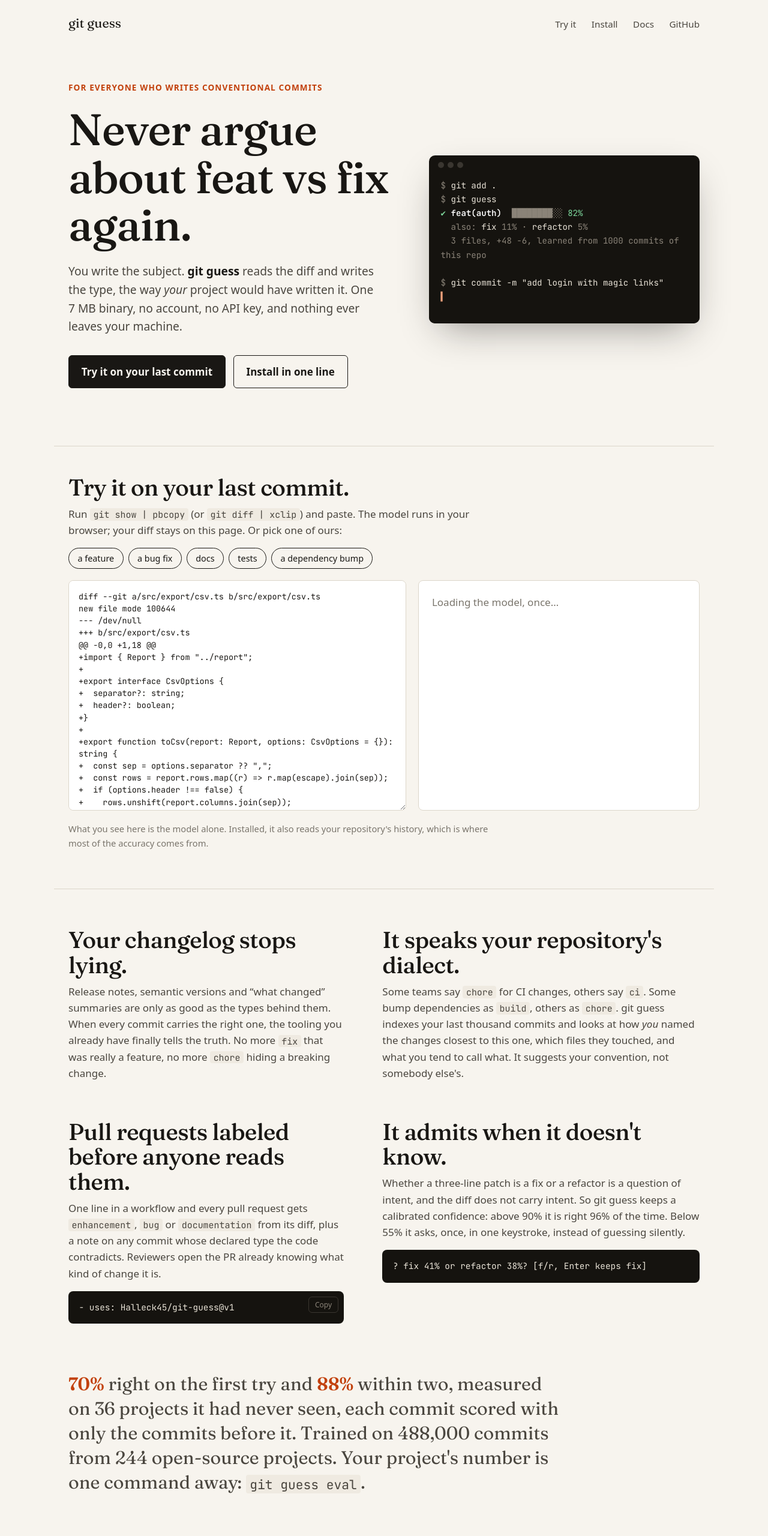
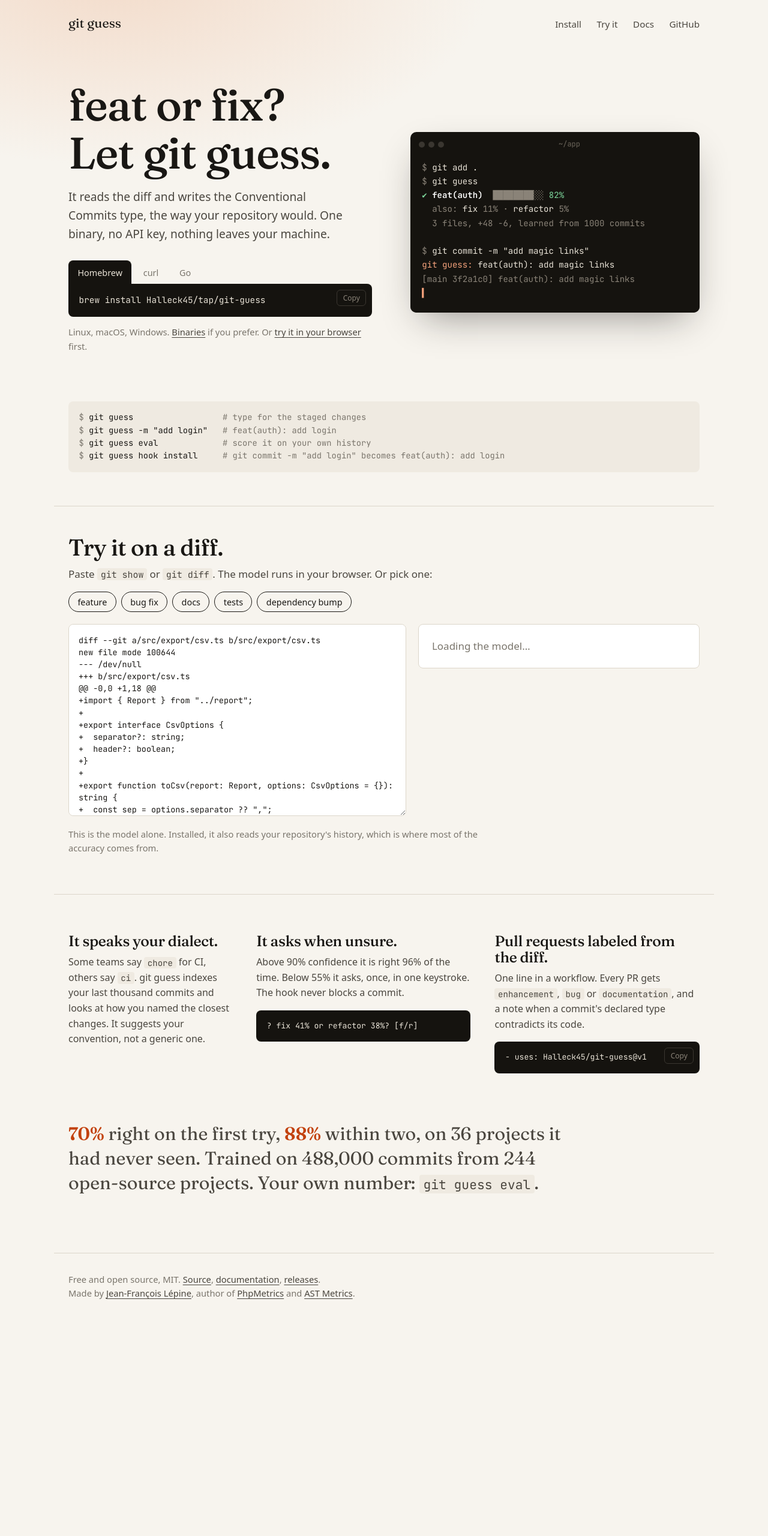
Before and after one commit to Halleck45/git-guess, a plain HTML site: page web/index.html in a window 1280 px wide. Shown: the top 2560 px of the page at 60% size. After the commit the page ends 2232 px from the top, so only its background shows below. Drawn offline with Linux system fonts and the light colour scheme; a script that the page names is missing.

Commit message:
docs: move install into the hero and cut the copy

```diff
--- a/web/app.js
+++ b/web/app.js
@@ -130,11 +130,11 @@
     ['<span class="t-dim">$ </span>git guess'],
     ['<span class="t-ok">✔</span> <span class="t-b">feat(auth)</span>  <span class="t-dim">████████░░</span> <span class="t-ok">82%</span>', 0],
     ['<span class="t-dim">  also:</span> fix <span class="t-dim">11% ·</span> refactor <span class="t-dim">5%</span>', 0],
-    ['<span class="t-dim">  3 files, +48 −6, learned from 1000 commits of this repo</span>', 0],
+    ['<span class="t-dim">  3 files, +48 −6, learned from 1000 commits</span>', 0],
     [''],
-    ['<span class="t-dim">$ </span>git commit -m "add login with magic links"'],
-    ['<span class="t-acc">git guess:</span> feat(auth): add login with magic links', 0],
-    ['<span class="t-dim">[main 3f2a1c0] feat(auth): add login with magic links</span>', 0],
+    ['<span class="t-dim">$ </span>git commit -m "add magic links"'],
+    ['<span class="t-acc">git guess:</span> feat(auth): add magic links', 0],
+    ['<span class="t-dim">[main 3f2a1c0] feat(auth): add magic links</span>', 0],
   ];
   const demo = $('#demo');
   const reduced = matchMedia('(prefers-reduced-motion: reduce)').matches;
@@ -186,13 +186,11 @@
     const pct = Math.min(99, Math.round(r.confidence * 100));
     const low = r.confidence < 0.55;
     const alts = r.candidates.slice(1).filter((c) => c.p >= 0.01).map((c) => '<span><b>' + esc(c.type) + '</b> ' + Math.round(c.p * 100) + '%</span>').join('');
-    const why = (list, cls) => list.map((c) => '<li class="' + cls + '"><span>' + esc(c.feature) + '</span><span>' + (c.weight >= 0 ? '+' : '') + c.weight.toFixed(2) + '</span></li>').join('');
     result.innerHTML =
       '<div class="r-head"><span class="r-type">' + esc(r.header.replace(/:$/, '')) + '</span><span class="r-conf' + (low ? ' low' : '') + '">' + pct + '%</span>' + (low ? '<span class="r-conf low">would ask you</span>' : '') + '</div>' +
       '<div class="r-bar"><i style="width:' + pct + '%"></i></div>' +
       '<div class="r-alts"><span class="t-dim">also:</span>' + alts + '</div>' +
-      '<div class="r-meta">' + r.files + ' file' + (r.files === 1 ? '' : 's') + ', +' + r.added + ' −' + r.removed + '</div>' +
-      (r.against ? '<div class="r-why"><h4>why ' + esc(r.type) + ' rather than ' + esc(r.against) + '</h4><ul>' + why(r.for || [], 'plus') + why((r.contra || []).slice(0, 3), 'minus') + '</ul></div>' : '');
+      '<div class="r-meta">' + r.files + ' file' + (r.files === 1 ? '' : 's') + ', +' + r.added + ' −' + r.removed + '</div>';
   }
   function esc(s) { return String(s).replace(/[&<>"]/g, (c) => ({ '&': '&amp;', '<': '&lt;', '>': '&gt;', '"': '&quot;' }[c])); }
 
--- a/web/index.html
+++ b/web/index.html
@@ -3,9 +3,9 @@
 <head>
 <meta charset="utf-8">
 <meta name="viewport" content="width=device-width, initial-scale=1">
-<title>git guess · never argue about feat vs fix again</title>
-<meta name="description" content="git guess reads your diff and writes the Conventional Commits type for you. It learns your repository's habits, labels your pull requests, and asks when it is not sure. One binary, nothing leaves your machine. Try it on your last commit, right here.">
-<meta property="og:title" content="git guess · never argue about feat vs fix again">
+<title>git guess · feat or fix? Let git guess.</title>
+<meta name="description" content="git guess reads the diff and writes the Conventional Commits type, the way your repository would. One binary, no API key, nothing leaves your machine. Try it in your browser.">
+<meta property="og:title" content="git guess · feat or fix? Let git guess.">
 <meta property="og:description" content="Reads the diff, writes the Conventional Commits type, learns your repository. Try it in your browser.">
 <meta property="og:image" content="https://halleck45.github.io/git-guess/demo.svg">
 <link rel="icon" href="favicon.svg" type="image/svg+xml">
@@ -18,98 +18,84 @@
 <header class="top">
   <a class="brand" href="#">git guess</a>
   <nav>
+    <a href="#install">Install</a>
     <a href="#try">Try it</a>
-    <a href="#install">Install</a>
     <a href="https://github.com/Halleck45/git-guess/tree/main/docs">Docs</a>
     <a href="https://github.com/Halleck45/git-guess">GitHub</a>
   </nav>
 </header>
 
-<section class="hero">
+<section class="hero" id="install">
   <div class="hero-copy">
-    <p class="eyebrow">For everyone who writes Conventional Commits</p>
-    <h1>Never argue about <span class="nowrap">feat vs fix</span> again.</h1>
-    <p class="lead">You write the subject. <strong>git guess</strong> reads the diff and writes the type, the way <em>your</em> project would have written it. One 7&nbsp;MB binary, no account, no API key, and nothing ever leaves your machine.</p>
-    <p class="cta"><a class="btn primary" href="#try">Try it on your last commit</a><a class="btn" href="#install">Install in one line</a></p>
+    <h1>feat or fix?<br>Let git guess.</h1>
+    <p class="lead">It reads the diff and writes the Conventional Commits type, the way your repository would. One binary, no API key, nothing leaves your machine.</p>
+    <div class="tabs" role="tablist">
+      <button role="tab" aria-selected="true" data-tab="brew">Homebrew</button>
+      <button role="tab" data-tab="curl">curl</button>
+      <button role="tab" data-tab="go">Go</button>
+    </div>
+    <div class="panes">
+      <pre data-pane="brew" class="active"><code>brew install Halleck45/tap/git-guess</code><button class="copy" aria-label="Copy">Copy</button></pre>
+      <pre data-pane="curl"><code>curl -fsSL https://raw.githubusercontent.com/Halleck45/git-guess/main/install.sh | sh</code><button class="copy" aria-label="Copy">Copy</button></pre>
+      <pre data-pane="go"><code>go install github.com/Halleck45/git-guess/cmd/git-guess@latest</code><button class="copy" aria-label="Copy">Copy</button></pre>
+    </div>
+    <p class="after">Linux, macOS, Windows. <a href="https://github.com/Halleck45/git-guess/releases">Binaries</a> if you prefer. Or <a href="#try">try it in your browser</a> first.</p>
   </div>
   <div class="terminal" aria-label="Terminal demo">
-    <div class="bar"><i></i><i></i><i></i></div>
+    <div class="bar"><i></i><i></i><i></i><span>~/app</span></div>
     <pre id="demo"></pre>
   </div>
 </section>
 
+<section class="daily">
+  <pre><code><span class="t-dim">$</span> git guess                  <span class="t-dim"># type for the staged changes</span>
+<span class="t-dim">$</span> git guess -m "add login"   <span class="t-dim"># feat(auth): add login</span>
+<span class="t-dim">$</span> git guess eval             <span class="t-dim"># score it on your own history</span>
+<span class="t-dim">$</span> git guess hook install     <span class="t-dim"># git commit -m "add login" becomes feat(auth): add login</span></code></pre>
+</section>
+
 <section id="try" class="play">
   <div class="play-head">
-    <h2>Try it on your last commit.</h2>
-    <p>Run <code>git show | pbcopy</code> (or <code>git diff | xclip</code>) and paste. The model runs in your browser; your diff stays on this page. Or pick one of ours:</p>
+    <h2>Try it on a diff.</h2>
+    <p>Paste <code>git show</code> or <code>git diff</code>. The model runs in your browser. Or pick one:</p>
     <div class="examples" role="group" aria-label="Examples">
-      <button data-example="feat">a feature</button>
-      <button data-example="fix">a bug fix</button>
+      <button data-example="feat">feature</button>
+      <button data-example="fix">bug fix</button>
       <button data-example="docs">docs</button>
       <button data-example="test">tests</button>
-      <button data-example="deps">a dependency bump</button>
+      <button data-example="deps">dependency bump</button>
     </div>
   </div>
   <div class="play-grid">
     <textarea id="diff" spellcheck="false" aria-label="Unified diff"></textarea>
-    <div class="result" id="result"><div class="loading" id="loading">Loading the model, once…</div></div>
+    <div class="result" id="result"><div class="loading" id="loading">Loading the model…</div></div>
   </div>
-  <p class="note">What you see here is the model alone. Installed, it also reads your repository's history, which is where most of the accuracy comes from.</p>
+  <p class="note">This is the model alone. Installed, it also reads your repository's history, which is where most of the accuracy comes from.</p>
 </section>
 
 <section class="benefits">
   <article>
-    <h2>Your changelog stops lying.</h2>
-    <p>Release notes, semantic versions and “what changed” summaries are only as good as the types behind them. When every commit carries the right one, the tooling you already have finally tells the truth. No more <code>fix</code> that was really a feature, no more <code>chore</code> hiding a breaking change.</p>
+    <h2>It speaks your dialect.</h2>
+    <p>Some teams say <code>chore</code> for CI, others say <code>ci</code>. git guess indexes your last thousand commits and looks at how you named the closest changes. It suggests your convention, not a generic one.</p>
   </article>
   <article>
-    <h2>It speaks your repository's dialect.</h2>
-    <p>Some teams say <code>chore</code> for CI changes, others say <code>ci</code>. Some bump dependencies as <code>build</code>, others as <code>chore</code>. git guess indexes your last thousand commits and looks at how <em>you</em> named the changes closest to this one, which files they touched, and what you tend to call what. It suggests your convention, not somebody else's.</p>
+    <h2>It asks when unsure.</h2>
+    <p>Above 90% confidence it is right 96% of the time. Below 55% it asks, once, in one keystroke. The hook never blocks a commit.</p>
+    <pre><code>? fix 41% or refactor 38%? [f/r]</code></pre>
   </article>
   <article>
-    <h2>Pull requests labeled before anyone reads them.</h2>
-    <p>One line in a workflow and every pull request gets <code>enhancement</code>, <code>bug</code> or <code>documentation</code> from its diff, plus a note on any commit whose declared type the code contradicts. Reviewers open the PR already knowing what kind of change it is.</p>
+    <h2>Pull requests labeled from the diff.</h2>
+    <p>One line in a workflow. Every PR gets <code>enhancement</code>, <code>bug</code> or <code>documentation</code>, and a note when a commit's declared type contradicts its code.</p>
     <pre><code>- uses: Halleck45/git-guess@v1</code><button class="copy" aria-label="Copy">Copy</button></pre>
-  </article>
-  <article>
-    <h2>It admits when it doesn't know.</h2>
-    <p>Whether a three-line patch is a fix or a refactor is a question of intent, and the diff does not carry intent. So git guess keeps a calibrated confidence: above 90% it is right 96% of the time. Below 55% it asks, once, in one keystroke, instead of guessing silently.</p>
-    <pre><code>? fix 41% or refactor 38%? [f/r, Enter keeps fix]</code></pre>
   </article>
 </section>
 
 <section class="numbers">
-  <p><b>70%</b> right on the first try and <b>88%</b> within two, measured on 36 projects it had never seen, each commit scored with only the commits before it. Trained on 488,000 commits from 244 open-source projects. Your project's number is one command away: <code>git guess eval</code>.</p>
-</section>
-
-<section id="install" class="install">
-  <h2>Install in one line.</h2>
-  <div class="tabs" role="tablist">
-    <button role="tab" aria-selected="true" data-tab="brew">Homebrew</button>
-    <button role="tab" data-tab="curl">curl</button>
-    <button role="tab" data-tab="go">Go</button>
-  </div>
-  <div class="panes">
-    <pre data-pane="brew" class="active"><code>brew install Halleck45/tap/git-guess</code><button class="copy" aria-label="Copy">Copy</button></pre>
-    <pre data-pane="curl"><code>curl -fsSL https://raw.githubusercontent.com/Halleck45/git-guess/main/install.sh | sh</code><button class="copy" aria-label="Copy">Copy</button></pre>
-    <pre data-pane="go"><code>go install github.com/Halleck45/git-guess/cmd/git-guess@latest</code><button class="copy" aria-label="Copy">Copy</button></pre>
-  </div>
-  <div class="then">
-    <div>
-      <h3>See what to expect on your project</h3>
-      <pre><code>git guess eval</code></pre>
-      <p>Replays your last 200 commits and scores itself against what you actually wrote.</p>
-    </div>
-    <div>
-      <h3>Then forget about it</h3>
-      <pre><code>git guess hook install</code></pre>
-      <p><code>git commit -m "add login"</code> becomes <code>feat(auth): add login</code>. A plain <code>git commit</code> opens your editor with the type already there. Uninstall in one command, skip once with <code>GIT_GUESS_HOOK=0</code>.</p>
-    </div>
-  </div>
+  <p><b>70%</b> right on the first try, <b>88%</b> within two, on 36 projects it had never seen. Trained on 488,000 commits from 244 open-source projects. Your own number: <code>git guess eval</code>.</p>
 </section>
 
 <footer>
-  <p>Free and open source, MIT. <a href="https://github.com/Halleck45/git-guess">Source</a>, <a href="https://github.com/Halleck45/git-guess/tree/main/docs">documentation</a>, <a href="https://github.com/Halleck45/git-guess/releases">releases</a>.<br>Made by <a href="https://github.com/Halleck45">Jean-François Lépine</a>, author of PhpMetrics.</p>
+  <p>Free and open source, MIT. <a href="https://github.com/Halleck45/git-guess">Source</a>, <a href="https://github.com/Halleck45/git-guess/tree/main/docs">documentation</a>, <a href="https://github.com/Halleck45/git-guess/releases">releases</a>.<br>Made by <a href="https://github.com/Halleck45">Jean-François Lépine</a>, author of <a href="https://phpmetrics.org">PhpMetrics</a> and <a href="https://github.com/Halleck45/ast-metrics">AST Metrics</a>.</p>
 </footer>
 
 <script src="wasm_exec.js"></script>
--- a/web/style.css
+++ b/web/style.css
@@ -26,23 +26,27 @@
 nav a { color: var(--ink2); text-decoration: none; font-size: .95rem; }
 nav a:hover { color: var(--accent); }
 
-.hero { display: grid; grid-template-columns: 1.15fr .95fr; gap: 3.5rem; align-items: center; padding-top: 3.5rem; padding-bottom: 5rem; }
-.eyebrow { color: var(--accent); font-size: .85rem; letter-spacing: .08em; text-transform: uppercase; font-weight: 600; margin-bottom: 1.2rem; }
-.lead { font-size: 1.2rem; color: var(--ink2); max-width: 32rem; margin-top: 1.4rem; }
-.lead strong { color: var(--ink); font-weight: 600; }
-.cta { display: flex; flex-wrap: wrap; gap: .8rem; margin-top: 2rem; }
-.btn { display: inline-block; padding: .8rem 1.3rem; border-radius: 6px; border: 1.5px solid var(--ink); color: var(--ink); font-weight: 600; text-decoration: none; background: transparent; }
-.btn:hover { background: var(--paper2); }
-.btn.primary { background: var(--ink); color: var(--paper); }
-.btn.primary:hover { background: #000; }
+body::before { content: ""; position: absolute; inset: 0 0 auto 0; height: 46rem; z-index: -1; background: radial-gradient(60rem 30rem at 15% -5%, #f3dccb 0%, transparent 65%); }
+body { position: relative; }
+.hero { display: grid; grid-template-columns: 1.05fr 1fr; gap: 4rem; align-items: center; padding-top: 3.5rem; padding-bottom: 4rem; }
+.lead { font-size: 1.2rem; color: var(--ink2); max-width: 30rem; margin: 1.2rem 0 1.8rem; }
+.after { color: var(--muted); font-size: .92rem; margin-top: .9rem; }
+.after a { color: var(--ink2); }
 
 .terminal { background: var(--term); border-radius: 10px; box-shadow: 0 24px 60px -20px rgba(25,23,20,.45); overflow: hidden; }
 .terminal .bar { display: flex; gap: 6px; padding: .7rem .9rem; }
+.terminal .bar { align-items: center; }
 .terminal .bar i { width: 10px; height: 10px; border-radius: 50%; background: #3a3630; }
+.terminal .bar span { margin-left: auto; margin-right: auto; color: #6b655a; font-family: var(--mono); font-size: .75rem; }
 .terminal pre { margin: 0; padding: .4rem 1.2rem 1.3rem; min-height: 15.5rem; font-size: .88rem; line-height: 1.65; color: var(--term-fg); white-space: pre-wrap; }
 .t-dim { color: #8a8378; } .t-ok { color: #7cd49a; } .t-b { font-weight: 600; color: #fff; } .t-acc { color: #f4a27c; }
 .cursor::after { content: "▍"; color: #f4a27c; animation: blink 1s steps(1) infinite; }
 @keyframes blink { 50% { opacity: 0; } }
+
+.daily { padding-bottom: 3.5rem; }
+.daily pre { background: var(--paper2); color: var(--ink); padding-right: 1.1rem; font-size: .86rem; }
+.daily .t-dim { color: var(--muted); }
+.daily code { white-space: pre; }
 
 .play { padding-top: 3rem; padding-bottom: 3rem; border-top: 1px solid var(--line); }
 .play-head p { color: var(--ink2); max-width: 44rem; }
@@ -50,9 +54,9 @@
 .examples button { background: transparent; color: var(--ink); border: 1px solid var(--ink); border-radius: 999px; padding: .3rem .9rem; cursor: pointer; font: inherit; font-size: .9rem; }
 .examples button:hover { background: var(--ink); color: var(--paper); }
 .play-grid { display: grid; grid-template-columns: 1.2fr 1fr; gap: 1.2rem; }
-textarea { width: 100%; min-height: 24rem; resize: vertical; background: #fff; color: var(--ink); border: 1px solid var(--line); border-radius: 8px; padding: 1rem; font-size: .84rem; line-height: 1.5; outline: none; }
+textarea { width: 100%; min-height: 20rem; resize: vertical; background: #fff; color: var(--ink); border: 1px solid var(--line); border-radius: 8px; padding: 1rem; font-size: .84rem; line-height: 1.5; outline: none; }
 textarea:focus { border-color: var(--ink); }
-.result { background: #fff; border: 1px solid var(--line); border-radius: 8px; padding: 1.4rem; min-height: 24rem; }
+.result { background: #fff; border: 1px solid var(--line); border-radius: 8px; padding: 1.4rem; align-self: start; }
 .loading, .empty { color: var(--muted); }
 .r-head { display: flex; align-items: baseline; gap: .9rem; flex-wrap: wrap; }
 .r-type { font-family: var(--serif); font-size: 2.6rem; line-height: 1; font-variation-settings: "SOFT" 50, "opsz" 144; }
@@ -62,27 +66,20 @@
 .r-bar i { display: block; height: 100%; background: var(--ink); border-radius: 999px; transition: width .35s ease; }
 .r-alts { display: flex; flex-wrap: wrap; gap: .3rem 1rem; color: var(--muted); font-size: .95rem; }
 .r-alts b { color: var(--ink); font-weight: 600; font-family: var(--mono); font-size: .9rem; }
-.r-meta { color: var(--muted); font-size: .85rem; margin: .7rem 0 1rem; }
-.r-why { border-top: 1px solid var(--line); padding-top: .9rem; font-size: .86rem; }
-.r-why h4 { margin: 0 0 .5rem; font-size: .8rem; color: var(--muted); font-weight: 600; text-transform: uppercase; letter-spacing: .06em; }
-.r-why ul { list-style: none; margin: 0; padding: 0; }
-.r-why li { display: flex; gap: .5rem; padding: .12rem 0; color: var(--ink2); }
-.r-why li span:first-child { flex: 1; }
-.r-why li span:last-child { font-family: var(--mono); color: var(--muted); }
-.r-why li.plus::before { content: "+"; color: var(--ok); width: .8rem; } .r-why li.minus::before { content: "−"; color: var(--warn); width: .8rem; }
+.r-meta { color: var(--muted); font-size: .85rem; margin: .7rem 0 0; }
 .r-err { color: var(--warn); }
 .note { color: var(--muted); font-size: .92rem; margin-top: 1.2rem; max-width: 46rem; }
 
-.benefits { display: grid; grid-template-columns: 1fr 1fr; gap: 3rem 4rem; padding-top: 4rem; padding-bottom: 3rem; border-top: 1px solid var(--line); }
-.benefits article p { color: var(--ink2); }
-.benefits pre { margin-top: 1rem; }
+.benefits { display: grid; grid-template-columns: repeat(3, 1fr); gap: 2.5rem; padding-top: 4rem; padding-bottom: 3rem; border-top: 1px solid var(--line); }
+.benefits h2 { font-size: 1.55rem; }
+.benefits article p { color: var(--ink2); font-size: 1rem; }
+.benefits pre { margin-top: .6rem; font-size: .82rem; }
 
-.numbers { padding-top: 2rem; padding-bottom: 4rem; }
+.numbers { padding-top: 2rem; padding-bottom: 5rem; }
 .numbers p { font-family: var(--serif); font-size: clamp(1.35rem, 2.6vw, 1.9rem); line-height: 1.35; max-width: 52rem; color: var(--ink2); font-variation-settings: "SOFT" 50, "opsz" 144; }
 .numbers b { color: var(--accent); font-weight: 600; }
 .numbers code { font-size: .7em; background: var(--paper2); border-radius: 4px; padding: .1rem .4rem; }
 
-.install { padding-top: 4rem; padding-bottom: 4rem; border-top: 1px solid var(--line); }
 .tabs { display: flex; gap: .25rem; margin-bottom: -1px; }
 .tabs button { background: transparent; color: var(--muted); border: 1px solid transparent; border-bottom: none; padding: .5rem .9rem; border-radius: 8px 8px 0 0; cursor: pointer; font: inherit; font-size: .9rem; }
 .tabs button[aria-selected="true"] { background: var(--term); color: var(--term-fg); border-color: var(--term); }
@@ -91,17 +88,17 @@
 pre { position: relative; background: var(--term); color: var(--term-fg); border-radius: 8px; padding: 1rem 5.5rem 1rem 1.1rem; margin: 0; overflow-x: auto; font-size: .9rem; line-height: 1.55; }
 .copy { position: absolute; top: .6rem; right: .6rem; background: transparent; color: #8a8378; border: 1px solid #3a3630; border-radius: 6px; padding: .25rem .6rem; font-size: .75rem; cursor: pointer; font-family: var(--sans); }
 .copy:hover { color: #fff; border-color: #8a8378; }
-.then { display: grid; grid-template-columns: 1fr 1fr; gap: 2.5rem; margin-top: 3rem; }
-.then pre { padding-right: 1.1rem; margin: .6rem 0; }
-.then p { color: var(--ink2); font-size: .95rem; }
 
 footer { border-top: 1px solid var(--line); color: var(--muted); padding-top: 2rem; padding-bottom: 3rem; font-size: .92rem; }
 footer a { color: var(--ink2); }
 
 @media (max-width: 880px) {
-  .hero, .play-grid, .benefits, .then { grid-template-columns: 1fr; }
+  .hero, .play-grid, .benefits { grid-template-columns: 1fr; }
   .hero { gap: 2.5rem; padding-top: 2rem; padding-bottom: 3rem; }
   nav { gap: 1rem; }
-  .panes pre code, .benefits pre code { white-space: pre-wrap; word-break: break-all; }
+  .benefits pre code { white-space: pre-wrap; }
+  .panes pre { padding-right: 4.2rem; font-size: .84rem; }
+  .terminal .bar span { display: none; }
+  .terminal pre { font-size: .78rem; min-height: 0; }
 }
 @media (prefers-reduced-motion: reduce) { .cursor::after { animation: none; } html { scroll-behavior: auto; } }
```
